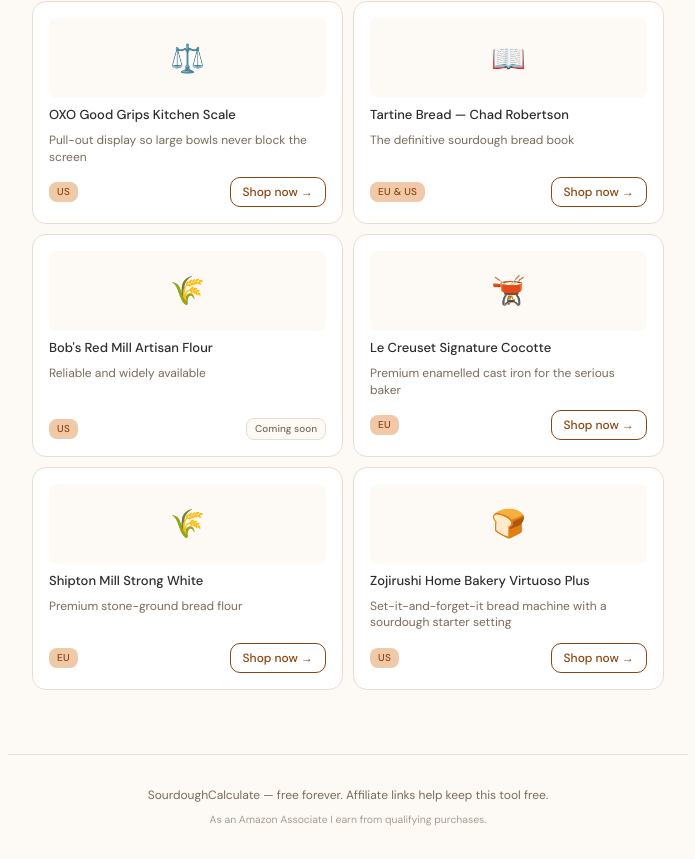
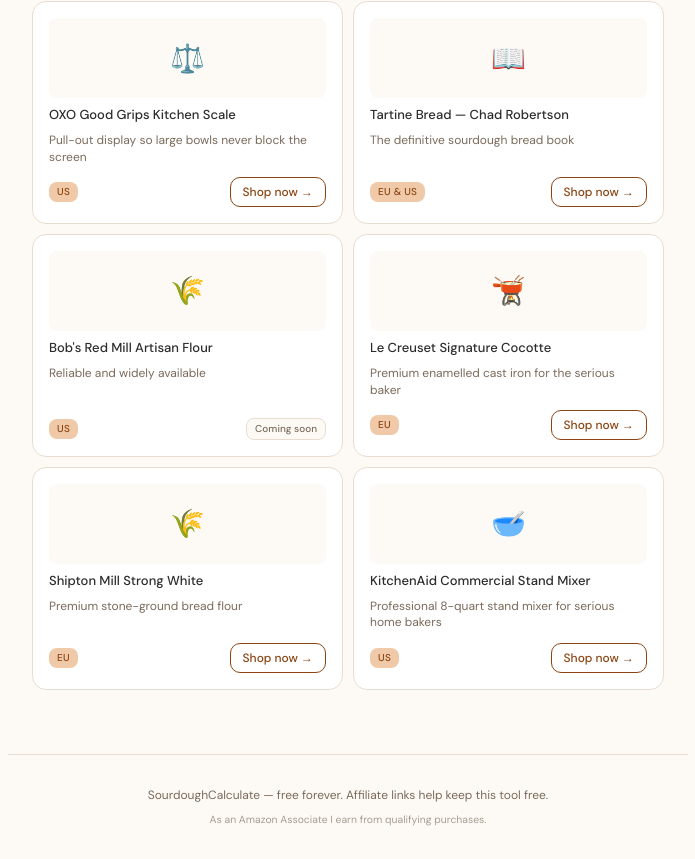
Before and after one commit to paulinesg-droid/CalculateSourdough, a React (Vite) app: page / in a window 1280 px wide. Shown: the part 1744-2603 px from the top of the page, without its empty margins (292-987 px from the left). Built offline with nearby package versions, Linux system fonts and the light colour scheme.

Commit message:
Swap Zojirushi for KitchenAid stand mixer
Made-with: Cursor

```diff
--- a/src/constants.ts
+++ b/src/constants.ts
@@ -67,11 +67,11 @@ export const PRODUCTS: ProductItem[] = [
   affiliateUrl: 'https://www.amazon.com/dp/B00P6EQW6G?tag=calculatesourdough-20'
 },
 {
-  name: 'Zojirushi Home Bakery Virtuoso Plus',
+  name: 'KitchenAid Commercial Stand Mixer',
   category: 'tools',
   region: 'us',
-  emoji: '🍞',
-  desc: 'Set-it-and-forget-it bread machine with a sourdough starter setting',
-  affiliateUrl: 'https://www.amazon.com/dp/B07BQ28TQ6?tag=calculatesourdough-20',
+  emoji: '🥣',
+  desc: 'Professional 8-quart stand mixer for serious home bakers',
+  affiliateUrl: 'https://www.amazon.com/dp/B0BJXYXYD1?tag=calculatesourdough-20',
 }
 ]
```
